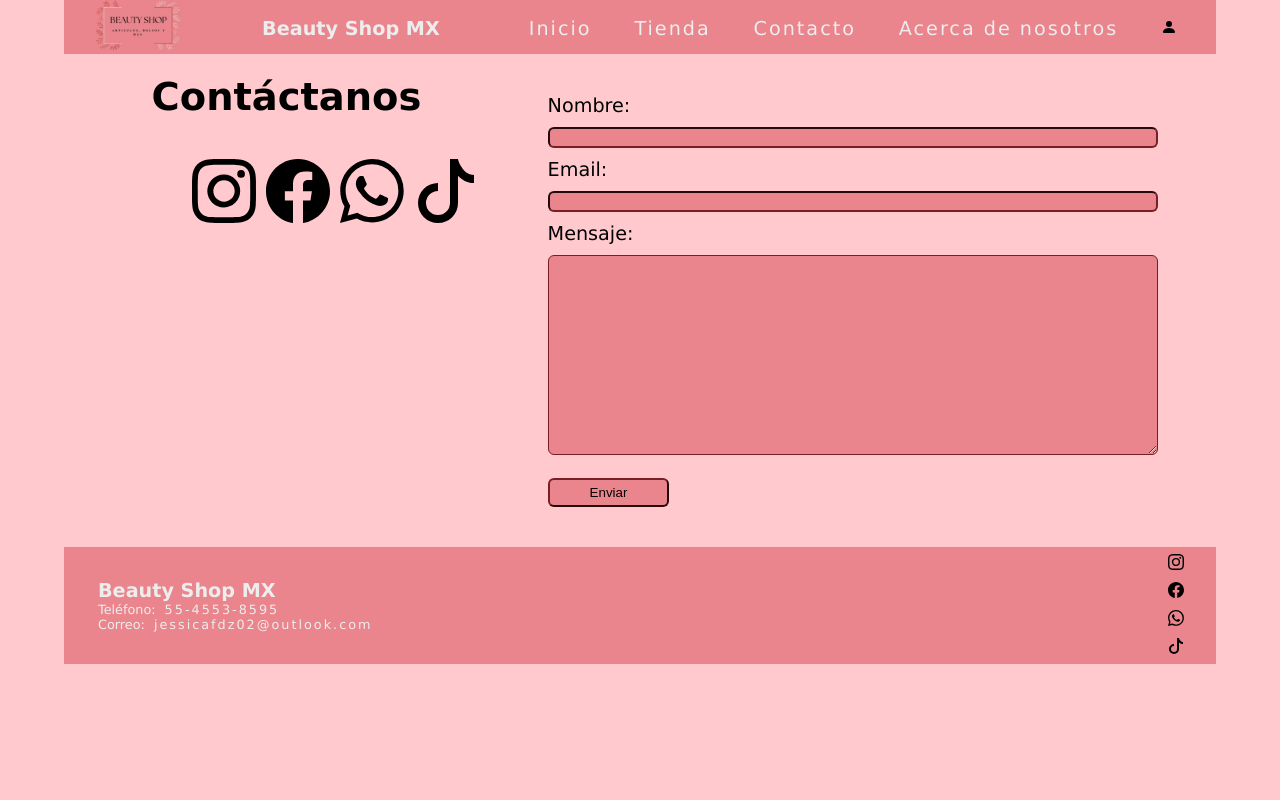
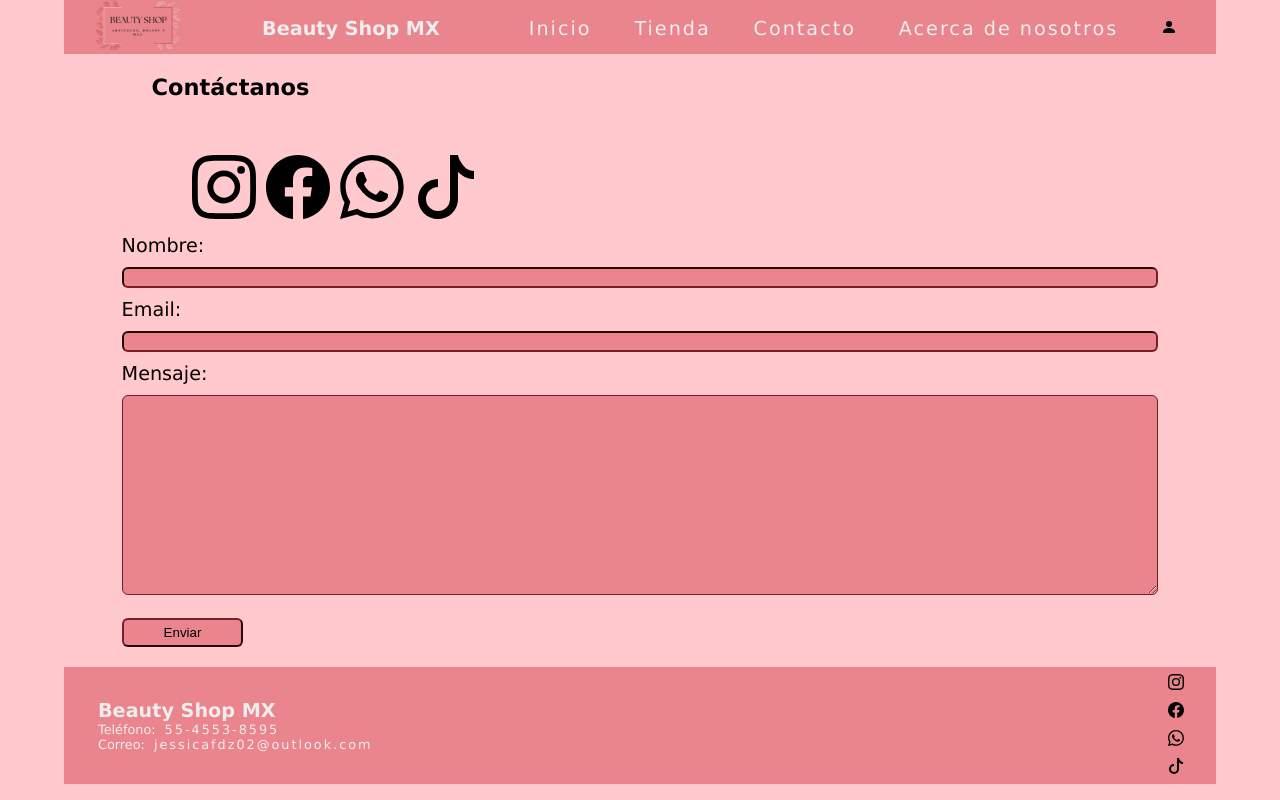
Before and after one commit to UVMCoyoacan/eq02_sitio1, a plain HTML site: page BeautyShopMX/sec_contacto/contacto.html in a window 1280 px wide. Drawn offline with Linux system fonts and the light colour scheme.

Commit message:
update css

```diff
--- a/BeautyShopMX/estilos/estilo.css
+++ b/BeautyShopMX/estilos/estilo.css
@@ -14,7 +14,7 @@
 }
 
 body {
-    font-family: Verdana, Geneva, Tahoma, sans-serif;
+    font-family:Arial, Helvetica, sans-serif;
     background-color: var(--fondo);
     width: 100%;
     margin: 0;
@@ -290,18 +290,23 @@ h3 {
     width: 100%;
     grid-column: 2;
     grid-row: 1;
-    margin: 20px 0px;
+    display: grid;
+    grid-template-columns: 1fr;
+    grid-row: 2;
+    grid-column: 1/3;
+    margin:0 auto;
 }
 
 .contacto-iconos {
     list-style: none;
     width: 100%;
     display: grid;
-    gap: 30px;
+    grid-template-columns: 1fr 1fr 1fr 1fr;
     align-items: center;
     justify-items: center;
-    margin: 0;
-    margin-right: 30px;
+    grid-row: 1;
+    grid-column: 1/3;
+    margin:0 auto;
 
 }
 
@@ -692,4 +697,6 @@ h3 {
         font-size: 1vw;
     }
 
+
+
 }
--- a/BeautyShopMX/sec_contacto/contacto.html
+++ b/BeautyShopMX/sec_contacto/contacto.html
@@ -20,7 +20,7 @@
             <div class="Seccion">
                 <div class="form-conct">
                     <div class="contacto-enc">
-                        <h1>Contáctanos</h1>
+                        <h3>Contáctanos</h3>
                         <ul class="contacto-iconos">
                             <li class="contacto-item"><a href="https://www.instagram.com/beautyshopmx02/" target="_blank" class="contacto-link"><img src="../ims/Iconos/instagram.svg" class="contacto-icono"></a></li>
                             <li class="contacto-item"><a href="https://www.facebook.com/profile.php?id=100091941377168"  target="_blank" class="contacto-link"><img src="../ims/Iconos/facebook.svg" class="contacto-icono"></a></li>
```
